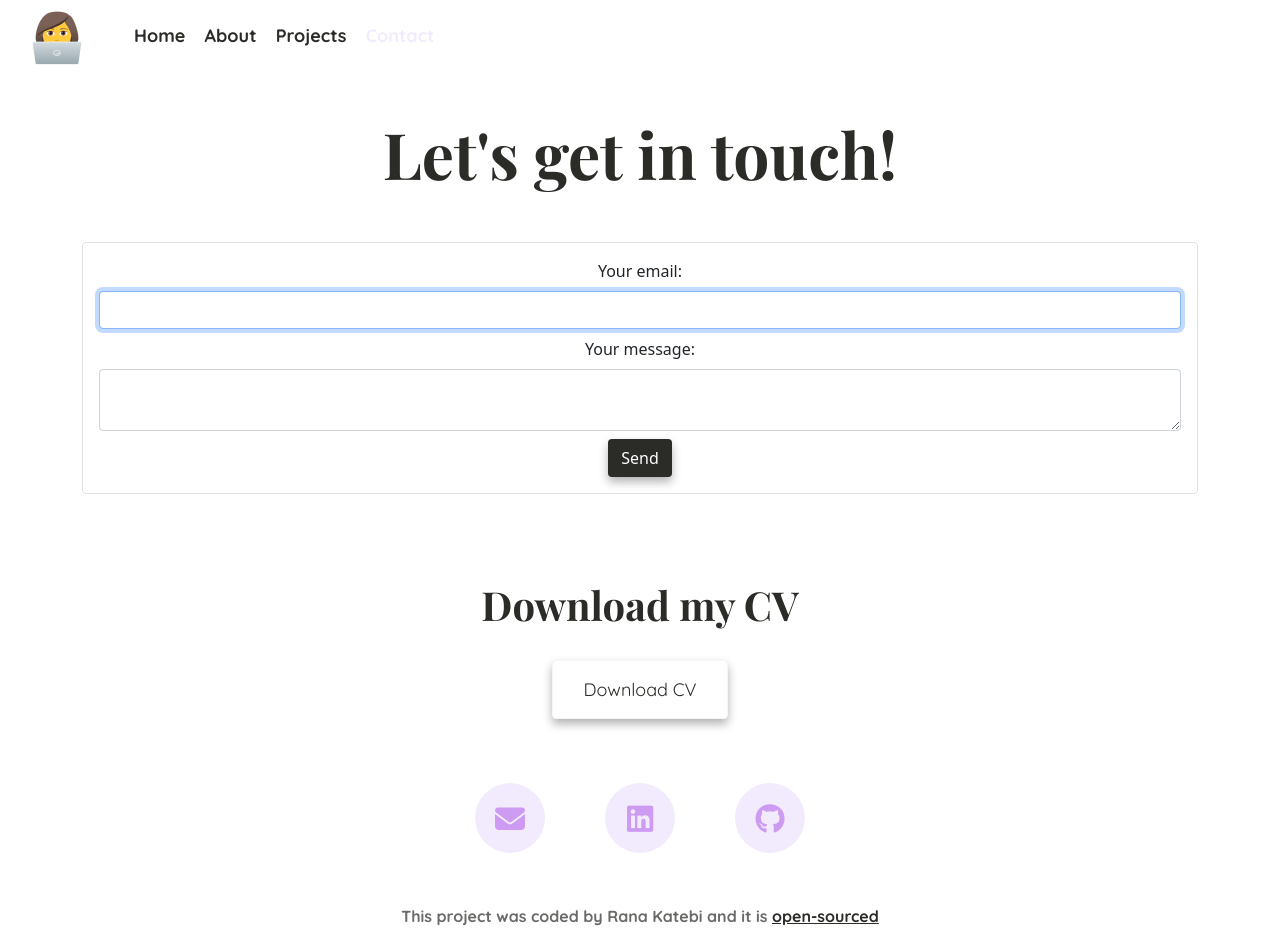
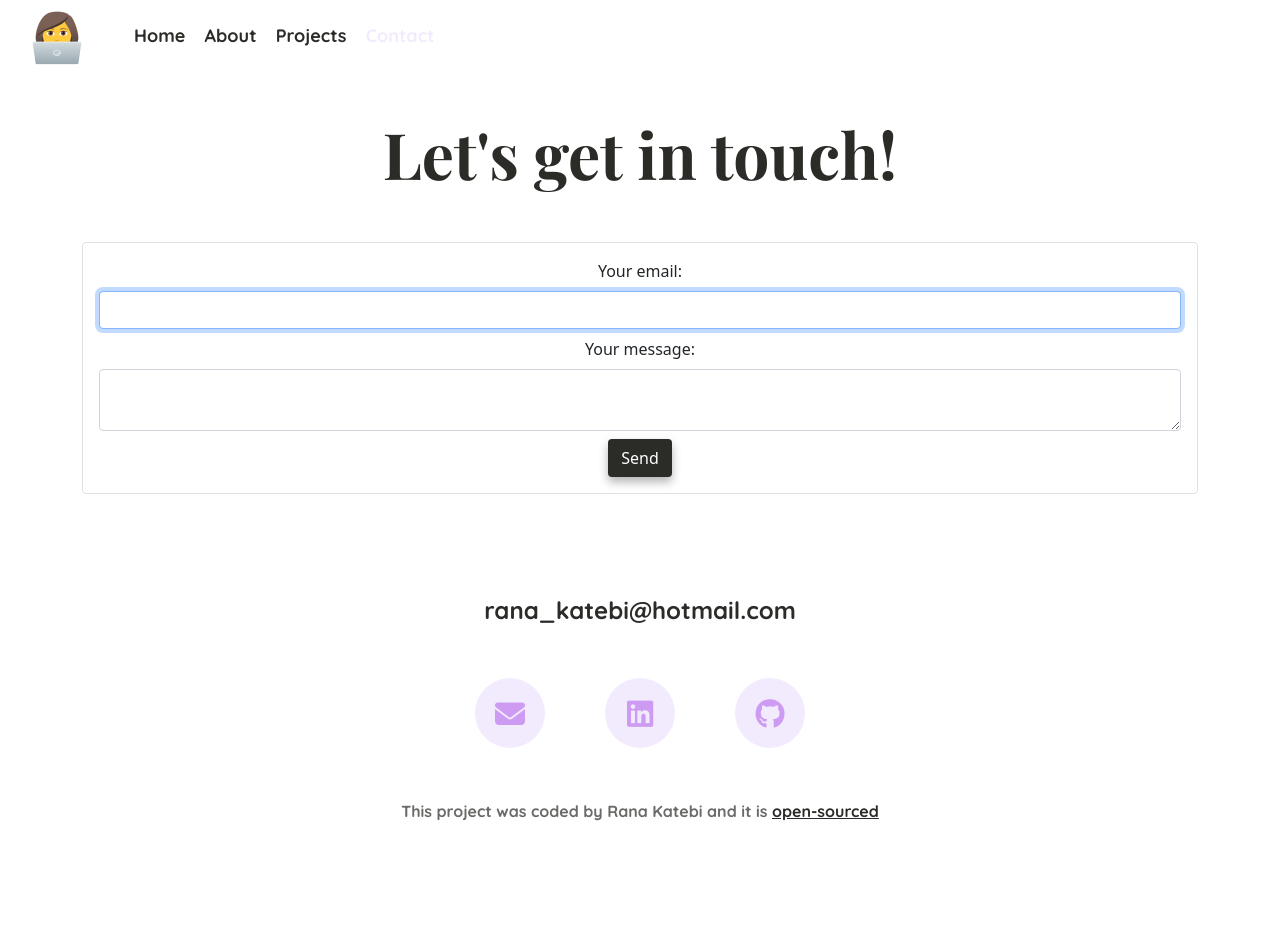
Before and after one commit to ranakatebi/Responsive-Aboutme, a plain HTML site: page contact.html in a window 1280 px wide. After the commit the page ends 842 px from the top, so only its background shows below. Drawn offline with nearby package versions, Linux system fonts and the light colour scheme.

Commit message:
contact page and about pages changed

```diff
--- a/contact.html
+++ b/contact.html
@@ -94,20 +94,24 @@
               <button type="submit" class="btn main-button">Send</button>
             </form>
           </div>
-         <div class="content text-center">
-             <p  class="cv text-center mt-5">
-                 Download my CV
-             </p>
-             <a href="#" download="" class="btn btn-branding project-button mt-4 mb-3 " title="Download CV of Rana Katebi">Download CV</a>
-         </div>
+
       <footer>
-        <div class="social-links d-flex justify-content-center mt-5">
+
+        <div class="d-flex justify-content-center">
+          <a
+            href="mailto:rana_katebi@hotmail.com"
+            class="email"
+            title="Send Rana an email"
+            >rana_katebi@hotmail.com</a
+          >
+        </div>
+        <div class="social-links d-flex justify-content-center">
           <a
             href="mailto:rana_katebi@hotmail.com"
             title="Send Rana Katebi an email"
             target="_blank"
           >
-            <i class="fas fa-envelope"></i>
+             <i class="fas fa-envelope"></i>
           </a>
           <a
             href="#"
@@ -127,7 +131,10 @@
         <p class="text-center mt-5 mb-3">
           This project was coded by Rana Katebi and it is
 
-          <a href="https://github.com/ranakatebi/Responsive-Aboutme">open-sourced</a>
+          <a
+            href="https://github.com/ranakatebi/Responsive-Aboutme"
+            >open-sourced</a
+          >
         </p>
       </footer>
     </div>
--- a/src/style.css
+++ b/src/style.css
@@ -216,7 +216,8 @@ footer .social-links a:hover {
   }
   h1,
   .content h1,
-  h2 {
+  h2,
+  h1.header.mb-5 {
     font-size: 50px;
     line-height: 1.5;
     text-align: center;
```
Also changed, not shown: about.html (+2 -1 lines).
